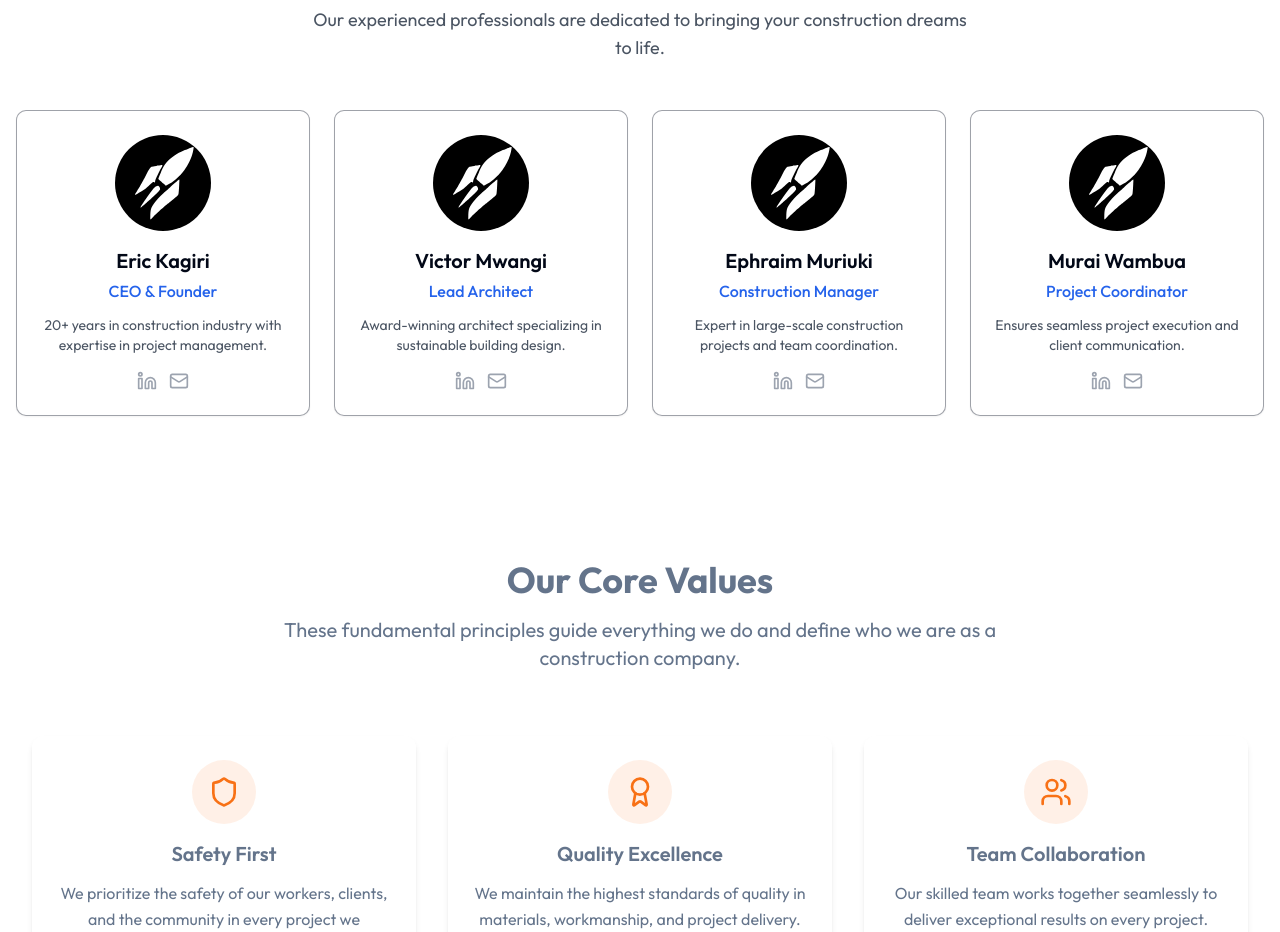
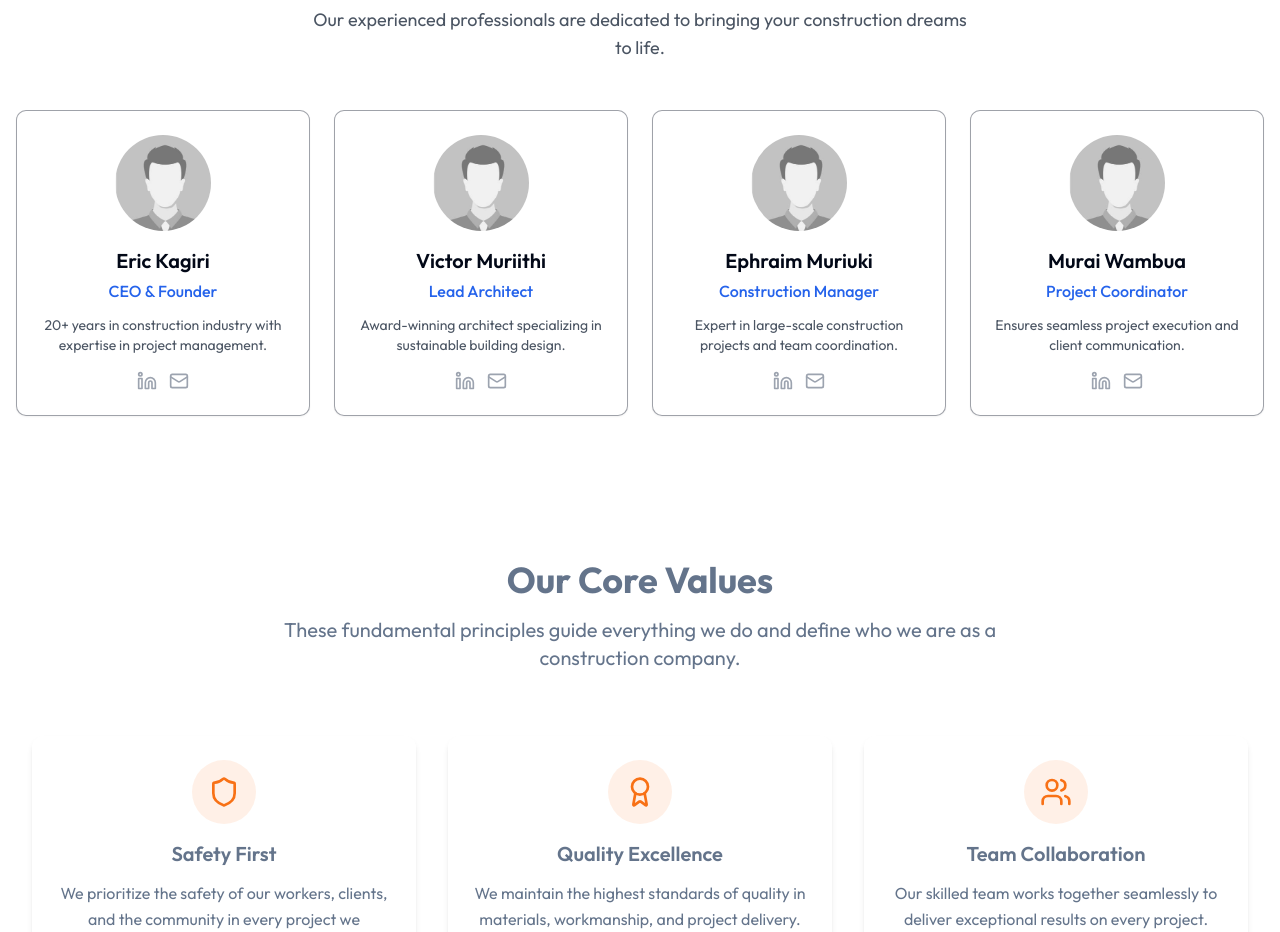
Before and after one commit to victornjiru80/EKON-v2, a React (Vite) app: page /about in a window 1280 px wide. Shown: the part 900-1832 px from the top of the page. Built offline with nearby package versions, Linux system fonts and the light colour scheme.

Commit message:
further changes

```diff
--- a/src/components/Team.tsx
+++ b/src/components/Team.tsx
@@ -7,25 +7,25 @@ const Team: React.FC = () => {
     {
       name: "Eric Kagiri",
       role: "CEO & Founder",
-      image: "/placeholder.svg",
+      image: "/avatar.png",
       description: "20+ years in construction industry with expertise in project management."
     },
     {
-      name: "Victor Mwangi",
+      name: "Victor Muriithi",
       role: "Lead Architect",
-      image: "/placeholder.svg",
+      image: "/avatar.png",
       description: "Award-winning architect specializing in sustainable building design."
     },
     {
       name: "Ephraim Muriuki",
       role: "Construction Manager",
-      image: "/placeholder.svg",
+      image: "/avatar.png",
       description: "Expert in large-scale construction projects and team coordination."
     },
     {
       name: "Murai Wambua",
       role: "Project Coordinator",
-      image: "/placeholder.svg",
+      image: "/avatar.png",
       description: "Ensures seamless project execution and client communication."
     }
   ];
```
Also changed, not shown: public/avatar.png (added).
